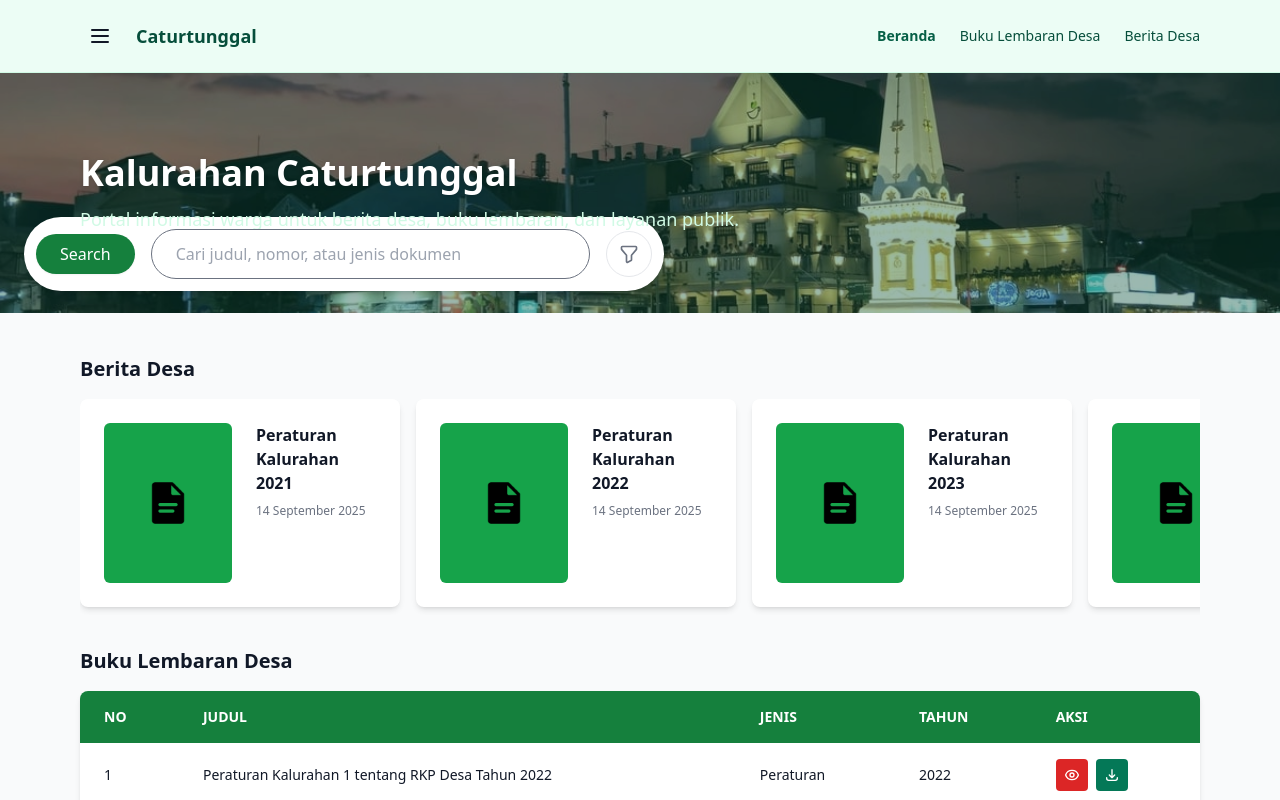
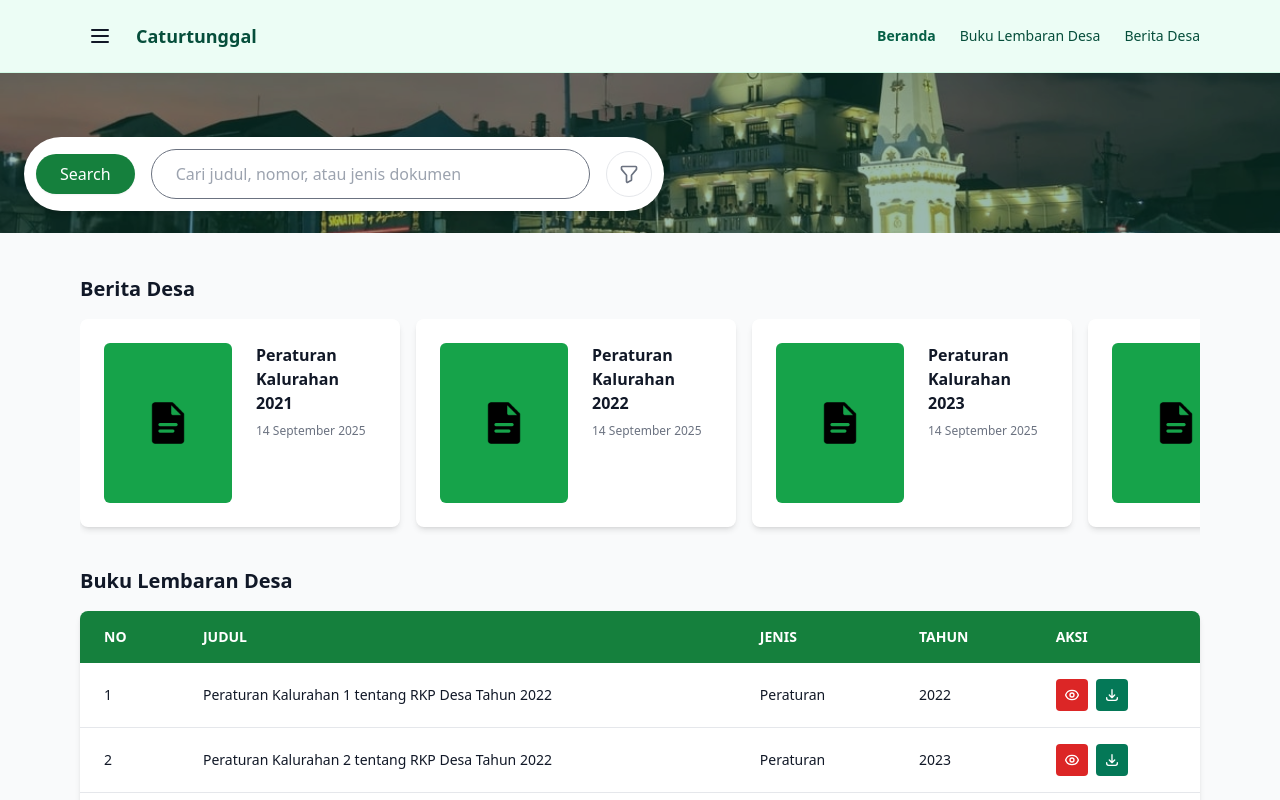
Before and after one commit to buku-desa/frontend, a Next.js app in the folder warga-fe-baru/: page / in a window 1280 px wide. Shown: the top 800 px of the page. Built offline with nearby package versions, Linux system fonts and the light colour scheme.

Commit message:
chore: adjust hero section layout

```diff
--- a/warga-fe-baru/src/components/warga/Hero.tsx
+++ b/warga-fe-baru/src/components/warga/Hero.tsx
@@ -6,10 +6,6 @@ export default function Hero() {
     >
       <div className="bg-emerald-900/40">
         <div className="max-w-6xl mx-auto px-4 py-20 text-white">
-          <h2 className="text-4xl font-extrabold drop-shadow">Kalurahan Caturtunggal</h2>
-          <p className="mt-3 max-w-2xl text-lg text-emerald-100">
-            Portal informasi warga untuk berita desa, buku lembaran, dan layanan publik.
-          </p>
         </div>
       </div>
     </section>
```
